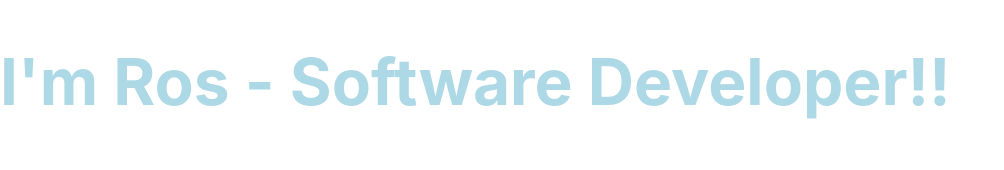
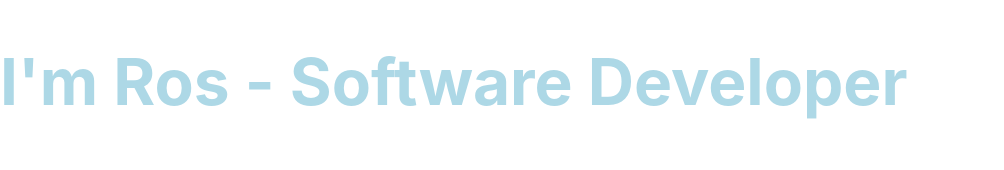
Before and after one commit to avgust13/pavloff-dev, a React (Create React App) app: page / in a window 1280 px wide. Shown: the top 170 px of the page, without its empty margins (0-1004 px from the left). Built offline with nearby package versions, Linux system fonts and the light colour scheme.

Commit message:
test build

```diff
--- a/src/App.tsx
+++ b/src/App.tsx
@@ -9,7 +9,7 @@ const H1 = styled.h1`
 const App = () => {
   return (
     <div>
-      <H1>I'm Ros - Software Developer!!</H1>
+      <H1>I'm Ros - Software Developer</H1>
       {/* <header className="App-header">
         <p>
           Edit <code>src/App.tsx</code> and save to reload.
```
Also changed, not shown: 7 other files (tests, documents, lock files or other folders).
